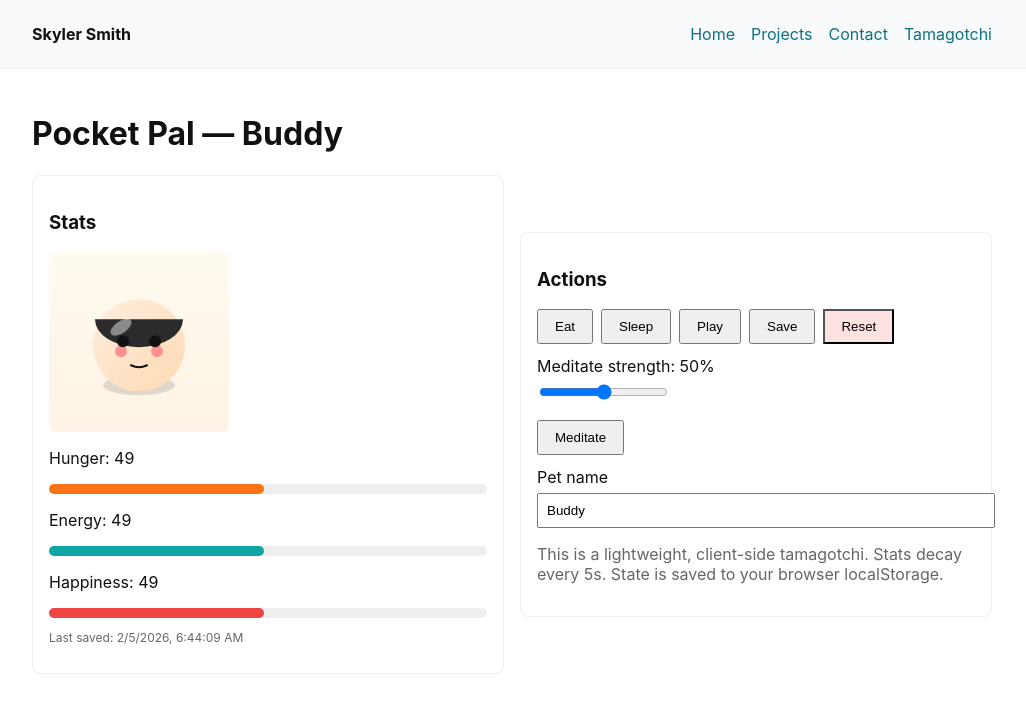
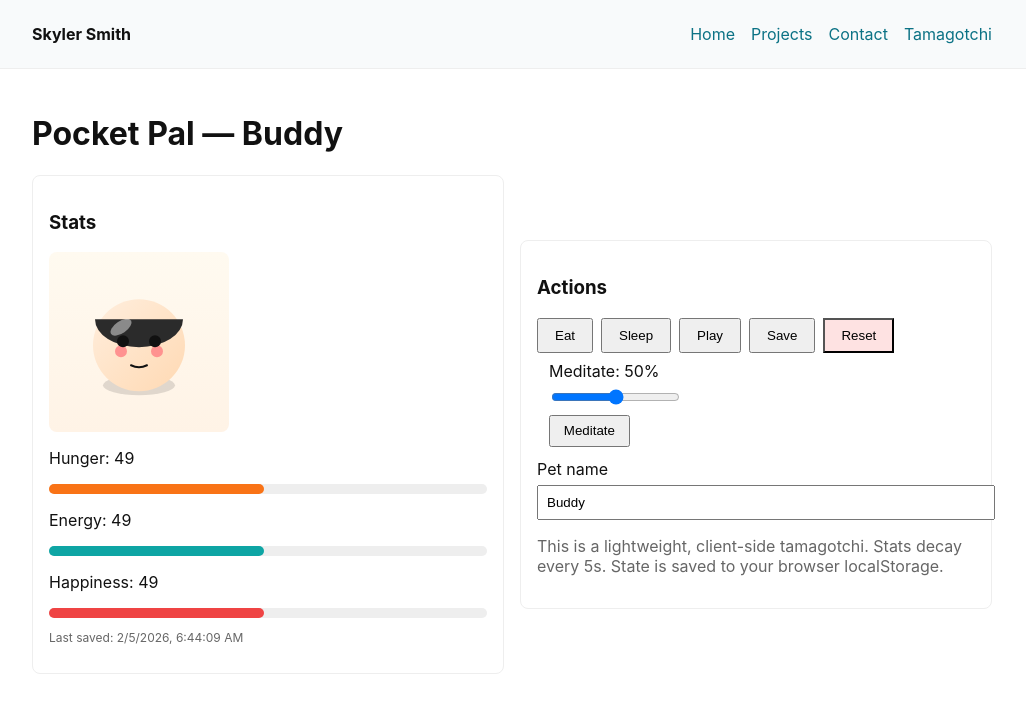
Before and after one commit to skysmith/skyler-site, a Next.js app: page /tamagotchi in a window 1280 px wide. Shown: the top 712 px of the page, without its empty margins (128-1154 px from the left). Built offline with nearby package versions, Linux system fonts and the light colour scheme.

Commit message:
Tamagotchi: move meditate slider into Actions panel for better layout

```diff
--- a/pages/tamagotchi.js
+++ b/pages/tamagotchi.js
@@ -96,6 +96,7 @@ export default function Tamagotchi(){
           </div>
           <div className="card">
             <h3>Actions</h3>
+            <div style={{display:'flex',gap:'0.5rem',flexWrap:'wrap',alignItems:'center'}}>
               <div style={{display:'flex',gap:'0.5rem',flexWrap:'wrap'}}>
                 <button onClick={handleEat} style={{padding:'0.5rem 1rem'}}>Eat</button>
                 <button onClick={handleSleep} style={{padding:'0.5rem 1rem'}}>Sleep</button>
@@ -104,22 +105,19 @@ export default function Tamagotchi(){
                 <button onClick={handleReset} style={{padding:'0.5rem 1rem',background:'#fee2e2'}}>Reset</button>
               </div>
 
-            <div style={{marginTop:12}}>
-              <label style={{display:'block',marginBottom:6}}>Meditate strength: {meditateLevel}%</label>
+              <div style={{marginLeft:12,display:'flex',flexDirection:'column',alignItems:'flex-start'}}>
+                <label style={{display:'block',marginBottom:6}}>Meditate: {meditateLevel}%</label>
                 <input type="range" min="0" max="100" value={meditateLevel} onChange={e=>setMeditateLevel(Number(e.target.value))} />
-              <div style={{marginTop:8}}>
                 <button onClick={()=>{
-                  // meditate: restore energy and happiness based on slider
                   const energyGain = Math.round(meditateLevel/5)
                   const happinessGain = Math.round(meditateLevel/10)
                   setEnergy(e=>clamp(e+energyGain))
                   setHappiness(h=>clamp(h+happinessGain))
-                  // meditating reduces hunger slightly
                   setHunger(h=>clamp(h-5))
                   setPlayAnim(true)
                   saveState()
                   setTimeout(()=>setPlayAnim(false),800)
-                }} style={{padding:'0.5rem 1rem',marginTop:8}}>Meditate</button>
+                }} style={{padding:'0.4rem 0.8rem',marginTop:8}}>Meditate</button>
               </div>
             </div>
 
```
Lines whose indentation alone changed are shown as unchanged.
